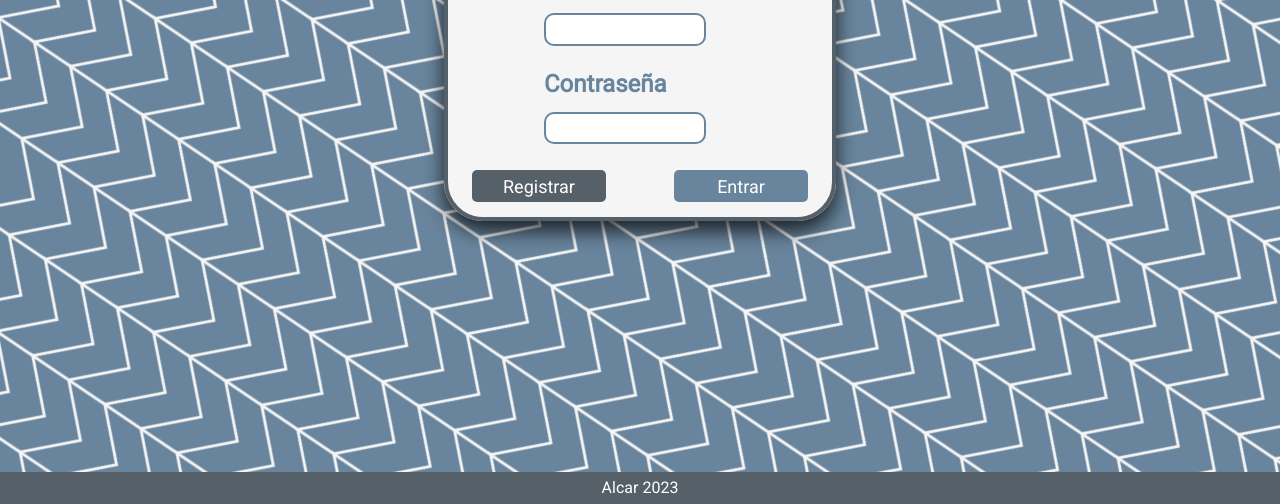
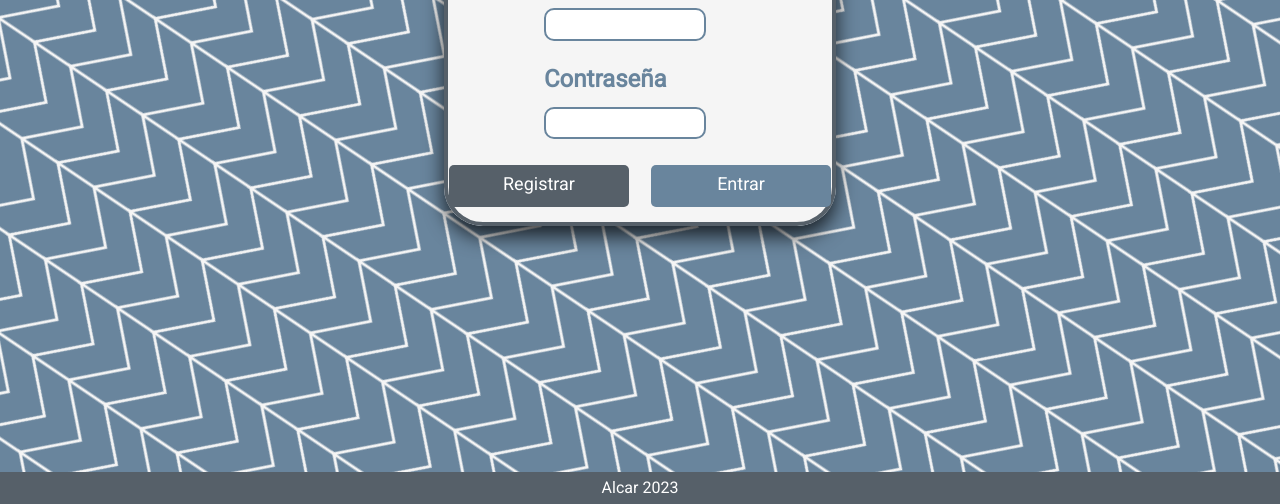
Before and after one commit to LspEdu/coche, a website: page public/login.html in a window 1280 px wide. Shown: the part 296-800 px from the top of the page. Drawn offline with nearby package versions, Linux system fonts and the light colour scheme.

Commit message:
Empecé a cambiar botones

```diff
--- a/public/login.html
+++ b/public/login.html
@@ -67,12 +67,8 @@
                 </div>
 
                 <div class="buttons">
-                    <button class="reg">
-                        <a href="./register.html" >Registrar</a >
-                    </button>
-                    <button class="login">
-                        <a href="./factura.html" >Entrar</a>
-                    </button>
+                        <a href="./register.html" class="reg">Registrar</a >
+                        <a href="./factura.html" class="login" >Entrar</a>
                 </div>
             </fieldset>
     </main>
--- a/src/css/login.css
+++ b/src/css/login.css
@@ -119,8 +119,8 @@ fieldset h1 {
     border-radius: 5px;
     width: 10em;
     transition: 0.3s;
-}
-.reg a, .login a {
+    text-align: center;
+    padding-top: 10px;
     color: white;
     text-decoration: none;
     font-family: 'Roboto', sans-serif;
```
Also changed, not shown: public/index.html (+1 -1 lines).
